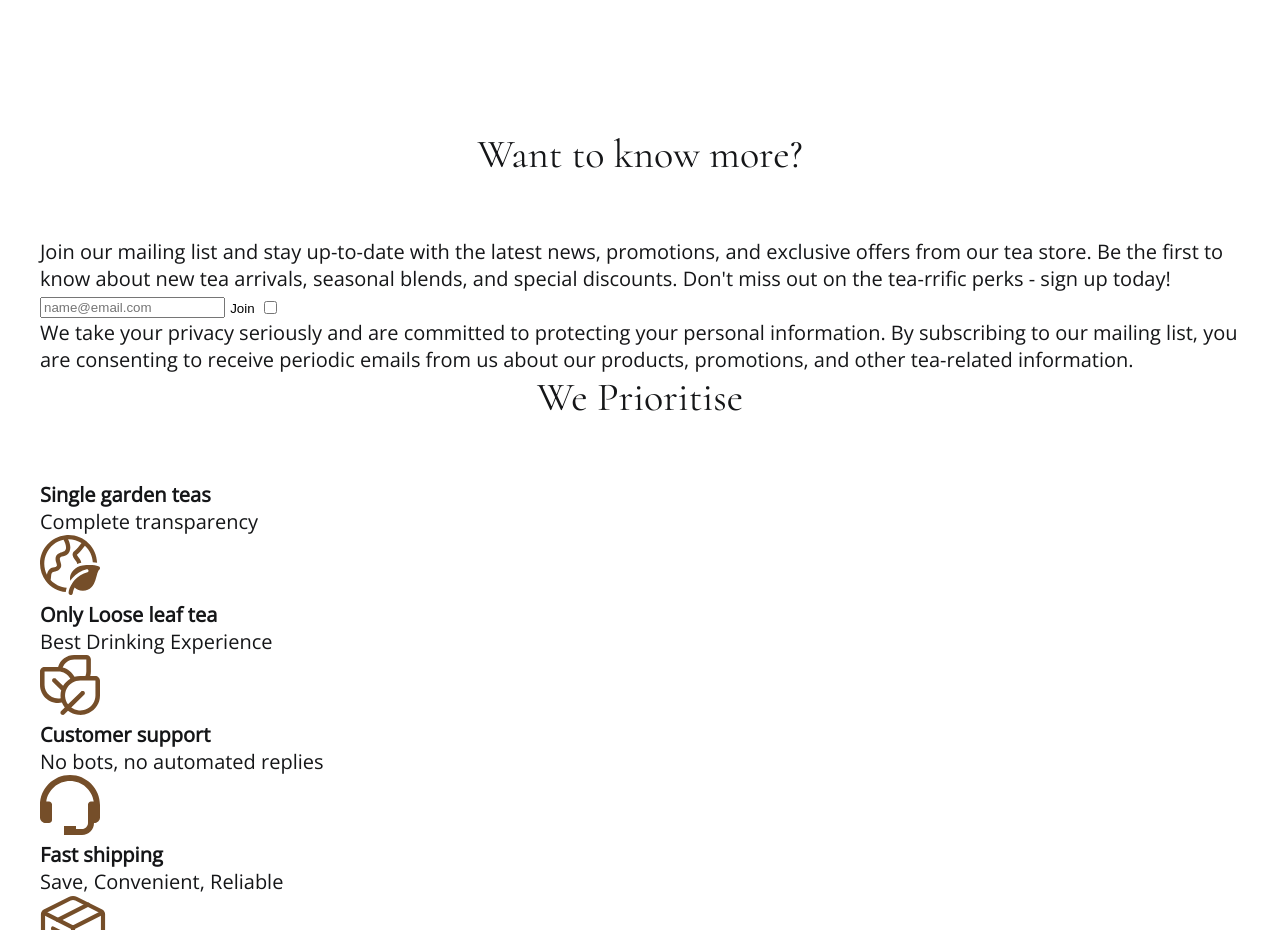
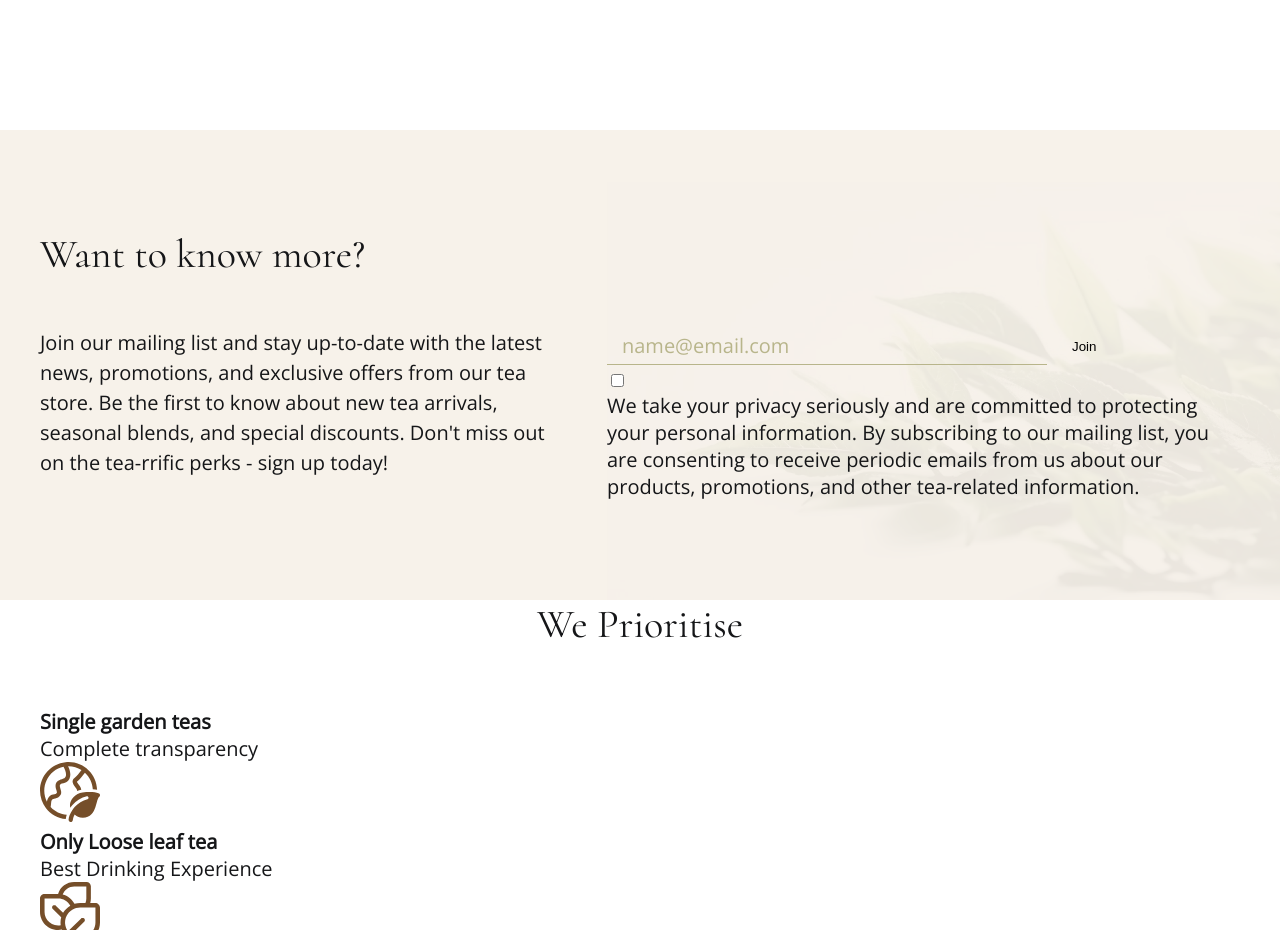
Before and after one commit to WOWmasterJulia/TEA-SHOP, a plain HTML site: page index.html in a window 1280 px wide. Shown: the part 2840-3770 px from the top of the page. Drawn offline with nearby package versions, Linux system fonts and the light colour scheme.

Commit message:
css mailing

```diff
--- a/css/style.css
+++ b/css/style.css
@@ -302,19 +302,55 @@ body{
     width: 152px;
 }
 .mailing-list {
+    padding: 100px 0;
+    background-color: var(--second-bg-color);
+    background-image: url(../images/tea-mailing-bg\ 1.png);
+    background-repeat: no-repeat;
+    background-position: bottom right;
 }
 .mailing-list-title {
+    text-align: left;
+    margin-bottom: 50px;
 }
 .mailing-list__inner {
+    display: flex;
+    gap: 60px 40px;
 }
 .mailing-list__text {
+    line-height: 1.5;
+
 }
 .mailing-list__form {
+    display: flex;
+    flex-wrap: wrap;
 }
 .mailing-list__email {
+    border: none;
+    border-bottom: 1px solid #B8B58B;
+    background-color: transparent;
+    padding: 3px 15px;
+    width: 440px;
+    margin-right: 25px;
+    font-family: var(--base-fonts-family);
+    font-size: 20px;
+    font-style: normal;
+    font-weight: 300;
+    line-height: 1.5;
+    color: var(--title-text-color)
+}
+.mailing-list__email::placeholder {
+    font-family: var(--base-fonts-family);
+    font-size: 20px;
+    font-style: normal;
+    font-weight: 300;
+    line-height: 1.5;
+    color: #B8B58B;
 }
 .mailing-list__btn {
+
 }
+
+/* ------ */
 .checkbox {
 }
 .checkbox-style {
```
Also changed, not shown: images/tea-mailing-bg 1.png (added).
